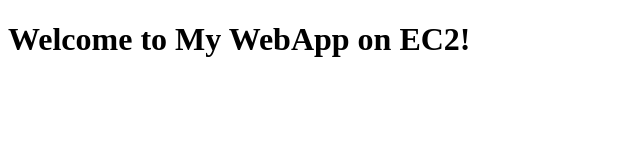
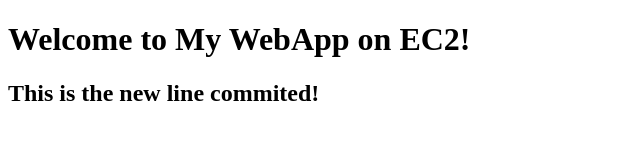
Before and after one commit to Sakthi-312/codepipeline-main, a plain HTML site: page simple-web-app/index.html in a window 1280 px wide. Shown: the whole page, without its empty margins (0-640 px from the left). Drawn offline with Linux system fonts and the light colour scheme.

Commit message:
Update index.html

```diff
--- a/simple-web-app/index.html
+++ b/simple-web-app/index.html
@@ -5,5 +5,6 @@
 </head>
 <body>
   <h1>Welcome to My WebApp on EC2!</h1>
+  <h2>This is the new line commited!</h2>
 </body>
 </html>
```
